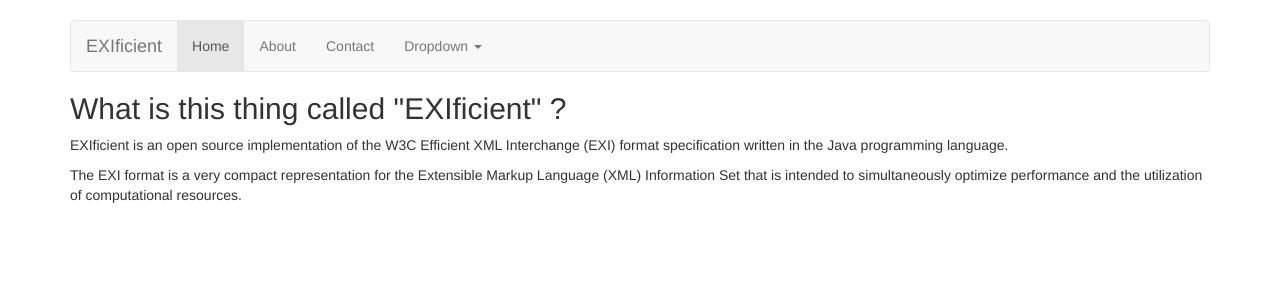
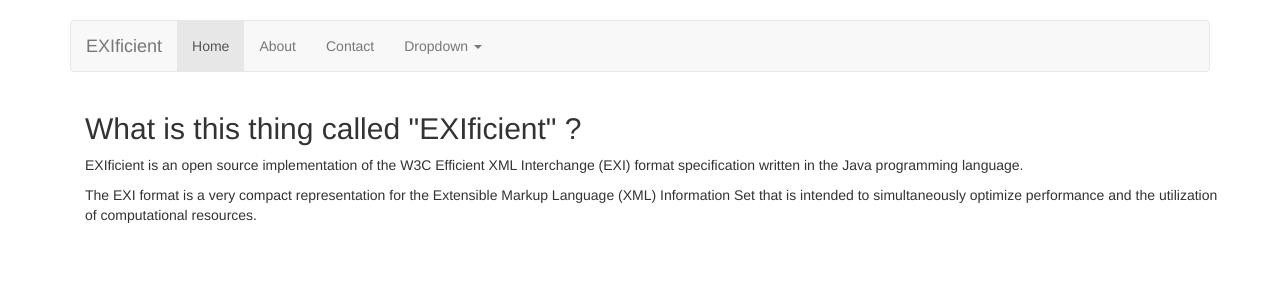
Before and after one commit to EXIficient/exificient.github.io, a Jekyll site: the page built from index.html, in a window 1280 px wide. Shown: the top 300 px of the page. Built offline with Jekyll 4.4.1, drawn with Linux system fonts in a browser that asks for light colours; nearby versions of some CDN libraries.

Commit message:
Update index.html

```diff
--- a/index.html
+++ b/index.html
@@ -1,113 +1,10 @@
-<!DOCTYPE html>
-<html lang="en">
-  <head>
-    <meta charset="utf-8">
-    <meta http-equiv="X-UA-Compatible" content="IE=edge">
-    <meta name="viewport" content="width=device-width, initial-scale=1">
-    <!-- The above 3 meta tags *must* come first in the head; any other head content must come *after* these tags -->
-    <meta name="description" content="">
-    <meta name="author" content="">
+---
+layout: default
+title: Home, EXIficient
+---
+<div class="blurb">
+	<h2>What is this thing called "EXIficient" ?</h2>
+	<p>EXIficient is an open source implementation of the W3C Efficient XML Interchange (EXI) format specification written in the Java programming language.</p>
 
-    <title>EXIficient</title>
-
-    <!-- Bootstrap core CSS -->
-    <link href="./css/bootstrap.min.css" rel="stylesheet">
-
-    <!-- Custom styles for this template -->
-    <link href="./css/navbar.css" rel="stylesheet">
-
-    <!-- HTML5 shim and Respond.js for IE8 support of HTML5 elements and media queries -->
-    <!--[if lt IE 9]>
-      <script src="https://oss.maxcdn.com/html5shiv/3.7.2/html5shiv.min.js"></script>
-      <script src="https://oss.maxcdn.com/respond/1.4.2/respond.min.js"></script>
-    <![endif]-->
-  </head>
-
-  <body>
-
-    <div class="container">
-
-
-      <!-- Static navbar -->
-      <nav class="navbar navbar-default">
-        <div class="container-fluid">
-		  <div class="navbar-header">
-            <button type="button" class="navbar-toggle collapsed" data-toggle="collapse" data-target="#navbar" aria-expanded="false" aria-controls="navbar">
-              <span class="sr-only">Toggle navigation</span>
-              <span class="icon-bar"></span>
-              <span class="icon-bar"></span>
-              <span class="icon-bar"></span>
-            </button>
-            <a class="navbar-brand" href="#">EXIficient</a>
-
-          </div>
-          <div id="navbar" class="navbar-collapse collapse">
-            <ul class="nav navbar-nav">
-              <li class="active"><a href="#">Home</a></li>
-              <li><a href="#">About</a></li>
-              <li><a href="#">Contact</a></li>
-              <li class="dropdown">
-                <a href="#" class="dropdown-toggle" data-toggle="dropdown" role="button" aria-haspopup="true" aria-expanded="false">Dropdown <span class="caret"></span></a>
-                <ul class="dropdown-menu">
-                  <li><a href="#">Action</a></li>
-                  <li><a href="#">Another action</a></li>
-                  <li><a href="#">Something else here</a></li>
-                  <li role="separator" class="divider"></li>
-                  <li class="dropdown-header">Nav header</li>
-                  <li><a href="#">Separated link</a></li>
-                  <li><a href="#">One more separated link</a></li>
-                </ul>
-              </li>
-            </ul>
-			<!--
-            <ul class="nav navbar-nav navbar-right">
-              <li class="active"><a href="./">Default <span class="sr-only">(current)</span></a></li>
-              <li><a href="../navbar-static-top/">Static top</a></li>
-              <li><a href="../navbar-fixed-top/">Fixed top</a></li>
-            </ul>
-			-->
-          </div><!--/.nav-collapse -->
-        </div><!--/.container-fluid -->
-
-      </nav>
-
-	  <!--<div class="well">Basic Well</div>-->
-<!--<div class="panel-group">
-  <div class="panel panel-default">
-    <div class="panel-body">Panel Content</div>
-  </div>
-  <div class="panel panel-info">
-    <div class="panel-body">Panel Content</div>
-  </div>
-</div>-->
-
-	  <!--<div class="page-header">
-		<h1>XML becomes efficient ...</h1>
-	  </div>-->
-
-      <!-- Main component for a primary marketing message or call to action -->
-      <div ><!-- class="jumbotron" -->
-        <!--<h1>XML becomes efficient ...</h1>-->
-		<h2>What is this thing called "EXIficient" ?</h2>
-		<p>EXIficient is an open source implementation of the W3C Efficient XML Interchange (EXI) format specification written in the Java programming language.</p>
-
-		<p>The EXI format is a very compact representation for the Extensible Markup Language (XML) Information Set that is intended to simultaneously optimize performance and the utilization of computational resources.</p>
-        <!--<p>This example is a quick exercise to illustrate how the default, static navbar and fixed to top navbar work. It includes the responsive CSS and HTML, so it also adapts to your viewport and device.</p>
-        <p>
-          <a class="btn btn-lg btn-primary" href="../../components/#navbar" role="button">View navbar docs &raquo;</a>
-        </p>
-		-->
-      </div>
-
-    </div> <!-- /container -->
-
-
-    <!-- Bootstrap core JavaScript
-    ================================================== -->
-    <!-- Placed at the end of the document so the pages load faster -->
-    <script src="https://ajax.googleapis.com/ajax/libs/jquery/1.11.3/jquery.min.js"></script>
-    <script src="./js/bootstrap.min.js"></script>
-    <!-- IE10 viewport hack for Surface/desktop Windows 8 bug -->
-    <!-- <script src="../../assets/js/ie10-viewport-bug-workaround.js"></script> -->
-  </body>
-</html>
+	<p>The EXI format is a very compact representation for the Extensible Markup Language (XML) Information Set that is intended to simultaneously optimize performance and the utilization of computational resources.</p>
+</div><!-- /.blurb -->
```
